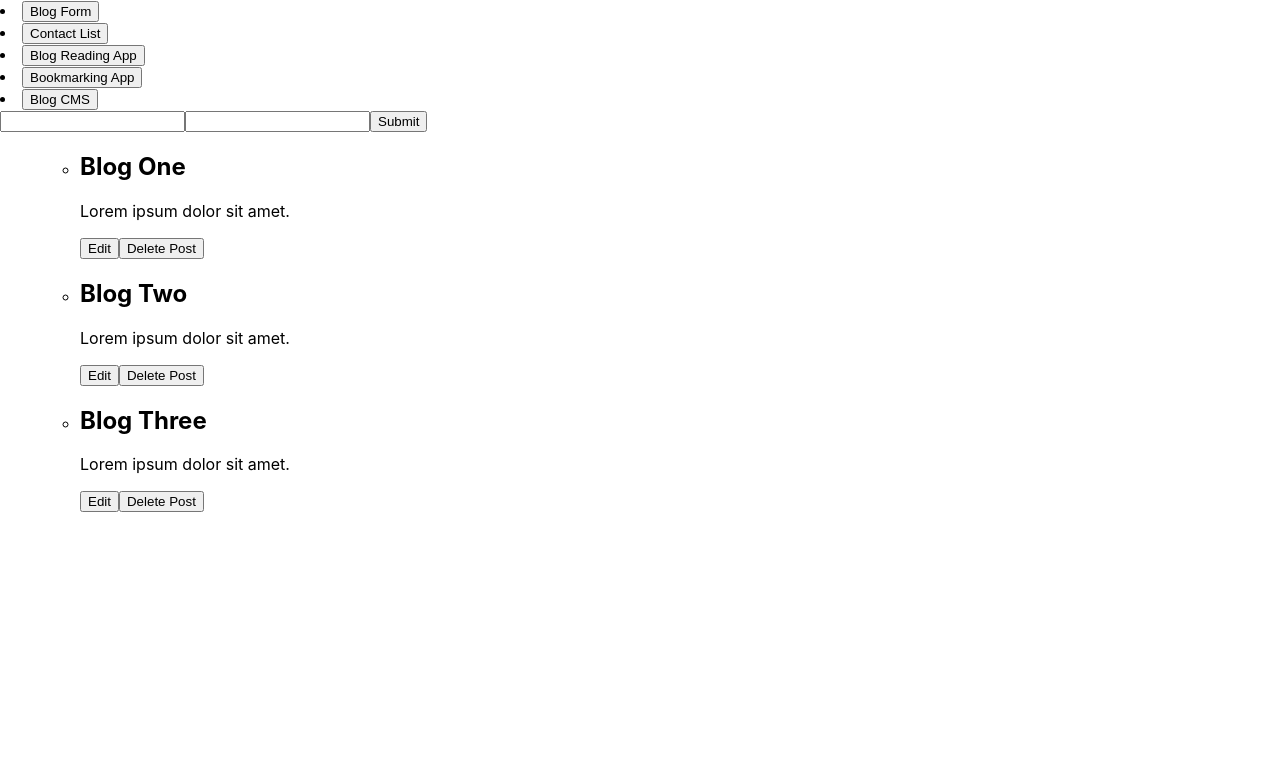
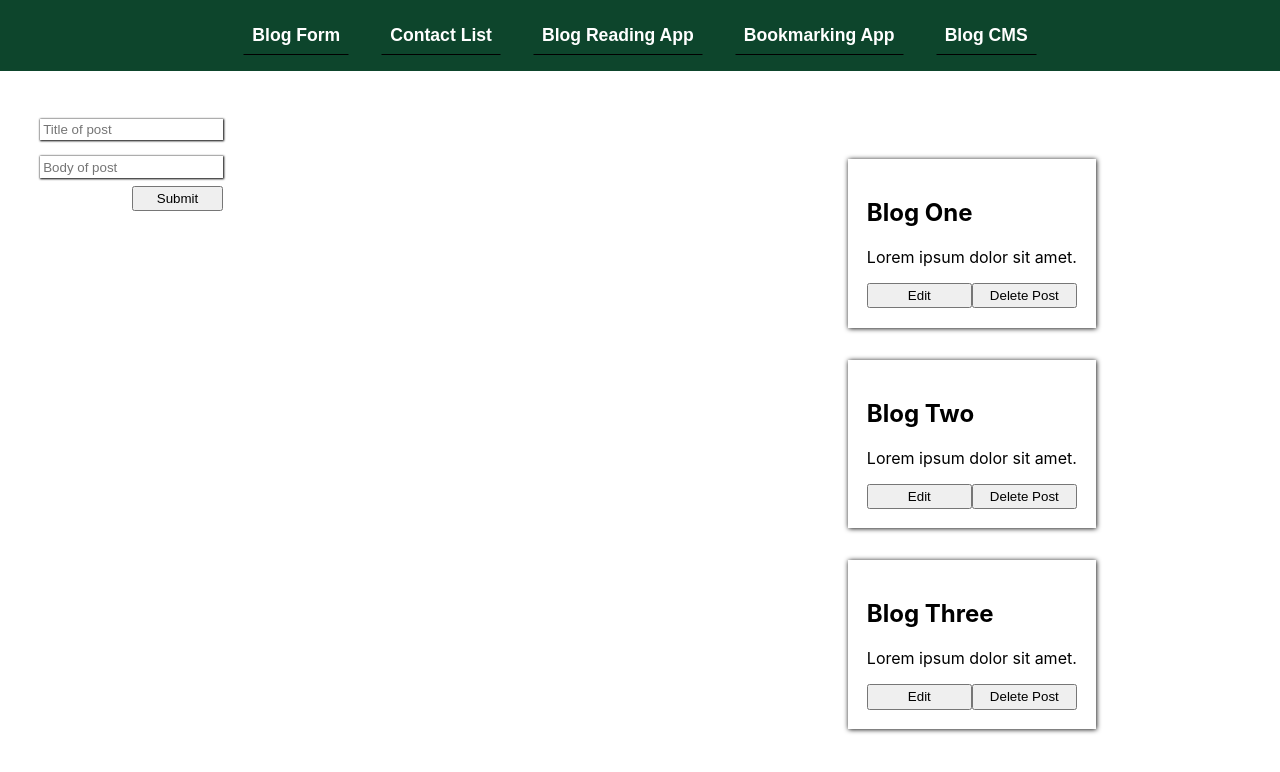
Before and after one commit to lshevick/react-exercises, a React (Create React App) app: page / in a window 1280 px wide. Both pictures are taken after a click on the button "Blog CMS". Shown: the top 772 px of the page. Built offline with nearby package versions, Linux system fonts and the light colour scheme.

Commit message:
adds css for blog cms

```diff
--- a/src/App.css
+++ b/src/App.css
@@ -1,38 +1,30 @@
-.App {
-  text-align: center;
+
+nav {
+  display: flex;
+  justify-content: center;
+  margin: 0;
+  padding: 1rem;
+  background-color: #0d452c;
 }
 
-.App-logo {
-  height: 40vmin;
-  pointer-events: none;
+ .nav-item {
+  padding: 0;
+  margin: 0 1rem;
+  list-style: none;
 }
 
-@media (prefers-reduced-motion: no-preference) {
-  .App-logo {
-    animation: App-logo-spin infinite 20s linear;
-  }
+.nav-item button {
+  font-size: 1.1rem;
+  font-weight: bolder;
+  padding: 0.5rem;
+  border: 1px solid transparent;
+  border-bottom: 1px solid black;
+  background-color: #0d452c;
+  color: white;
+  cursor: pointer;
 }
 
-.App-header {
-  background-color: #282c34;
-  min-height: 100vh;
-  display: flex;
-  flex-direction: column;
-  align-items: center;
-  justify-content: center;
-  font-size: calc(10px + 2vmin);
-  color: white;
+.nav-item button:hover {
+  background-color: #0c3d27;
+  border: 1px solid black;
 }
-
-.App-link {
-  color: #61dafb;
-}
-
-@keyframes App-logo-spin {
-  from {
-    transform: rotate(0deg);
-  }
-  to {
-    transform: rotate(360deg);
-  }
-}
--- a/src/App.js
+++ b/src/App.js
@@ -14,12 +14,12 @@ function App(props) {
   return (
     <div className="react-exercises">
 
-      <nav>
-        <li><button onClick={() => setSelection('BlogForm')} >Blog Form</button></li>
-        <li><button onClick={() => setSelection('ContactList')} >Contact List</button></li>
-        <li><button onClick={() => setSelection('BlogReadingApp')} >Blog Reading App</button></li>
-        <li><button onClick={() => setSelection('BookmarkingApp')} >Bookmarking App</button></li>
-        <li><button onClick={() => setSelection('BlogCMS')} >Blog CMS</button></li>
+      <nav className='navigation'>
+        <li className='nav-item'><button onClick={() => setSelection('BlogForm')} >Blog Form</button></li>
+        <li className='nav-item'><button onClick={() => setSelection('ContactList')} >Contact List</button></li>
+        <li className='nav-item'><button onClick={() => setSelection('BlogReadingApp')} >Blog Reading App</button></li>
+        <li className='nav-item'><button onClick={() => setSelection('BookmarkingApp')} >Bookmarking App</button></li>
+        <li className='nav-item'><button onClick={() => setSelection('BlogCMS')} >Blog CMS</button></li>
       </nav>
 
       {selection === 'BlogForm' && <BlogForm />}
--- a/src/components/BlogCMS.js
+++ b/src/components/BlogCMS.js
@@ -1,6 +1,8 @@
 import PostDetail from './BlogCMS/PostDetail';
 import Form from './BlogCMS/Form';
 import { useEffect, useState } from "react";
+
+import './BlogCMS/BlogCMS.css';
 
 const DATA = [
     { id: 1, title: 'Blog One', body: 'Lorem ipsum dolor sit amet.' },
--- /dev/null
+++ b/src/components/BlogCMS/BlogCMS.css
@@ -0,0 +1,48 @@
+.blog-cms {
+    display: flex;
+    justify-content: space-between;
+    background-color: #fff;
+    padding: 1.5rem;
+}
+
+.cms-blog-form {
+    padding: 1rem;
+    display: flex;
+    flex-direction: column;
+    align-items: flex-end;
+}
+
+.cms-blog-form input {
+    border: none;
+    padding: 0.2rem;
+    margin: 0.5rem 0;
+    box-shadow: 0px 0px 2px 0.5px;
+}
+
+.blog-cms button {
+    padding: 0.2rem;
+    width: 50%;
+}
+
+.blog-cms ul {
+    margin: 2rem 5rem;
+    padding: 0;
+}
+
+.blog-cms ul li {
+    margin: 1rem 0;
+    padding: 1.2rem;
+    list-style: none;
+    box-shadow: 0px 0px 5px 0.5px;
+}
+
+.editing {
+    display: flex;
+    flex-direction: column;
+    justify-content: space-around;
+    align-items: center;
+    padding: 1rem;
+}
+.editing input, .editing button {
+    margin: 0.5rem;
+}
--- a/src/components/BlogCMS/Form.js
+++ b/src/components/BlogCMS/Form.js
@@ -20,10 +20,10 @@ const Form = ({ addBlog }) => {
     return (
         <form onSubmit={handleSubmit} className="cms-blog-form">
             <label htmlFor="blog-title"></label>
-            <input id="blog-title" type="text" name='title' value={title} onChange={handleTitleChange} />
+            <input id="blog-title" type="text" name='title' value={title} onChange={handleTitleChange} autoComplete='off' placeholder='Title of post' />
 
             <label htmlFor="blog-body"></label>
-            <input id="blog-body" type="text" name='body' value={body} onChange={handleBodyChange} />
+            <input id="blog-body" type="text" name='body' value={body} onChange={handleBodyChange} autoComplete='off' placeholder='Body of post' />
 
             <button type='submit'>Submit</button>
         </form>
--- a/src/components/BlogCMS/PostDetail.js
+++ b/src/components/BlogCMS/PostDetail.js
@@ -24,11 +24,11 @@ const PostDetail = ({ id, title, body, ...props }) => {
 
     const editHTML = (
         <li>
-            <div>
+            <div className="editing">
                 <input type="text" name="{title}" id="{title}" value={newTitle} onChange={e => setNewTitle(e.target.value)} />
                 <input type="text" name="{body}" id="{body}" value={newBody} onChange={e => setNewBody(e.target.value)} />
+                <button type='button' onClick={() => saveBlog(id, title, body)}>Save</button>
                 <button type='button' onClick={() => setIsEditing(false)}>Cancel</button>
-                <button type='button' onClick={() => saveBlog(id, title, body)}>Save</button>
             </div>
         </li>
     )
--- a/src/index.css
+++ b/src/index.css
@@ -5,6 +5,7 @@ body {
     sans-serif;
   -webkit-font-smoothing: antialiased;
   -moz-osx-font-smoothing: grayscale;
+  background-color: #ebe6d3;
 }
 
 code {
```
